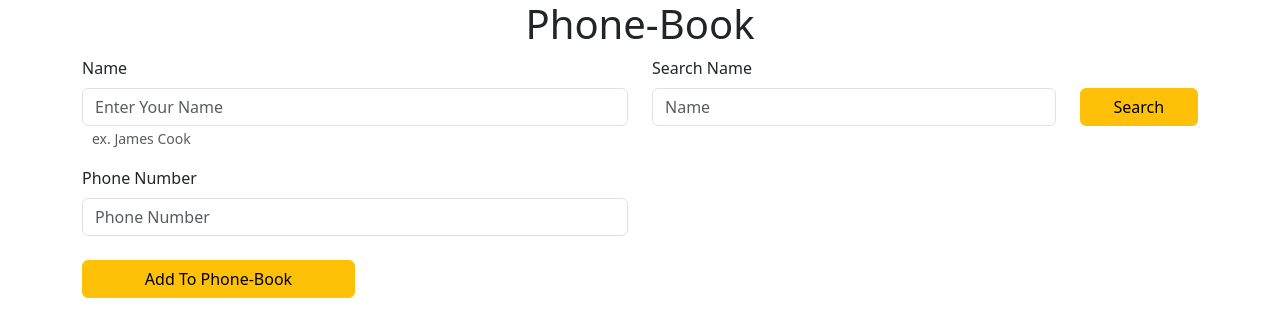
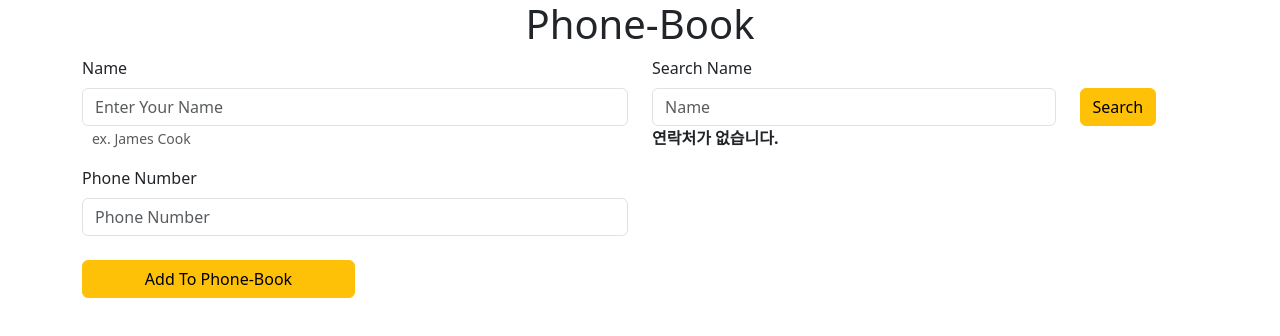
Before and after one commit to red-dev-Mark/Phone-Book, a React (Create React App) app: page / in a window 1280 px wide. Shown: the top 336 px of the page. Built offline with nearby package versions, Linux system fonts and the light colour scheme.

Commit message:
검색 기능 추가

```diff
--- a/src/App.css
+++ b/src/App.css
@@ -4,3 +4,13 @@
   justify-content: center;
   align-items: center;
 }
+
+.Add-Button {
+  width: "100%";
+}
+/*
+@media screen and (max-width: 600px) {
+  .Add-Button {
+    width: "50%";
+  }
+} */
--- a/src/components/ContactItem.jsx
+++ b/src/components/ContactItem.jsx
@@ -1,7 +1,7 @@
 import React from "react";
 import { Col, Row } from "react-bootstrap";
 
-export default function ContactItem({ item, img }) {
+export default function ContactItem({ item }) {
   return (
     <div>
       <Row>
--- a/src/components/ContactList.jsx
+++ b/src/components/ContactList.jsx
@@ -1,17 +1,37 @@
-import React from "react";
+import React, { useEffect, useState } from "react";
 import SearchBox from "./SearchBox";
 import ContactItem from "./ContactItem";
 import { useSelector } from "react-redux";
 
 export default function ContactList() {
+  // const { contactList, keyword } = useSelector((state) => state.contactList); //이건 왜 안될까?
   const contactList = useSelector((state) => state.contactList);
+  const keyword = useSelector((state) => state.keyword);
+  let [filteredList, setFilteredList] = useState([]);
+
+  useEffect(() => {
+    if (contactList && keyword !== "") {
+      let list = contactList.filter((item) => item.name.includes(keyword));
+      setFilteredList(list);
+    } else {
+      setFilteredList(contactList || []);
+    }
+  }, [keyword, contactList]);
 
   return (
     <div>
-      <SearchBox />
-      {contactList.map((item, index) => (
-        <ContactItem key={index} item={item} img={index}/>
-      ))}
+      <SearchBox className="search-area" />
+      {/* 연락처가 없는 경우에는 "연락처가 없습니다." 문구 표시 */}
+      {filteredList.length === 0 ? (
+        <strong className="no-text">연락처가 없습니다.</strong>
+      ) : (
+        <>
+          <strong>{filteredList.length}</strong>개의 연락처
+          {filteredList.map((item, index) => (
+            <ContactItem item={item} key={index} />
+          ))}
+        </>
+      )}
     </div>
   );
 }
--- a/src/components/SearchBox.jsx
+++ b/src/components/SearchBox.jsx
@@ -1,24 +1,39 @@
-import React from "react";
+import React, { useState } from "react";
 import { Button, Col, Form, Row } from "react-bootstrap";
+import { useDispatch } from "react-redux";
 
 export default function SearchBox() {
+  const [keyword, setKeyword] = useState("");
+  const dispatch = useDispatch();
+
+  const searchName = (event) => {
+    event.preventDefault();
+    dispatch({ type: "SEARCH_NAME", payload: { keyword } });
+  };
+
   return (
     <div>
+      <Form onSubmit={searchName}>
         <Row>
           <Col>
             <Form.Label>Search Name</Form.Label>
           </Col>
         </Row>
         <Row>
-        <Col lg={9}>
-          <Form.Control type="text" placeholder="Name" />
+          <Col lg={9} md={6} sm={12} xs={12}>
+            <Form.Control
+              type="text"
+              placeholder="Name"
+              onChange={(event) => setKeyword(event.target.value)}
+            />
           </Col>
-        <Col lg={3}>
-          <Button variant="warning" style={{ width: "100%" }}>
+          <Col lg={3} md={6} sm={12} xs={12}>
+            <Button type="submit" variant="warning" className="Add-Button">
               Search
             </Button>
           </Col>
         </Row>
+      </Form>
     </div>
   );
 }
--- a/src/redux/reducer.jsx
+++ b/src/redux/reducer.jsx
@@ -1,5 +1,6 @@
 let initialState = {
   contactList: [],
+  keyword: "",
 };
 
 export default function reducer(state = initialState, action) {
@@ -17,6 +18,8 @@ export default function reducer(state = initialState, action) {
           },
         ],
       };
+    case "SEARCH_NAME":
+      return { ...state, keyword: payload.keyword };
     default:
       return { ...state };
   }
```
Lines whose indentation alone changed are shown as unchanged.
